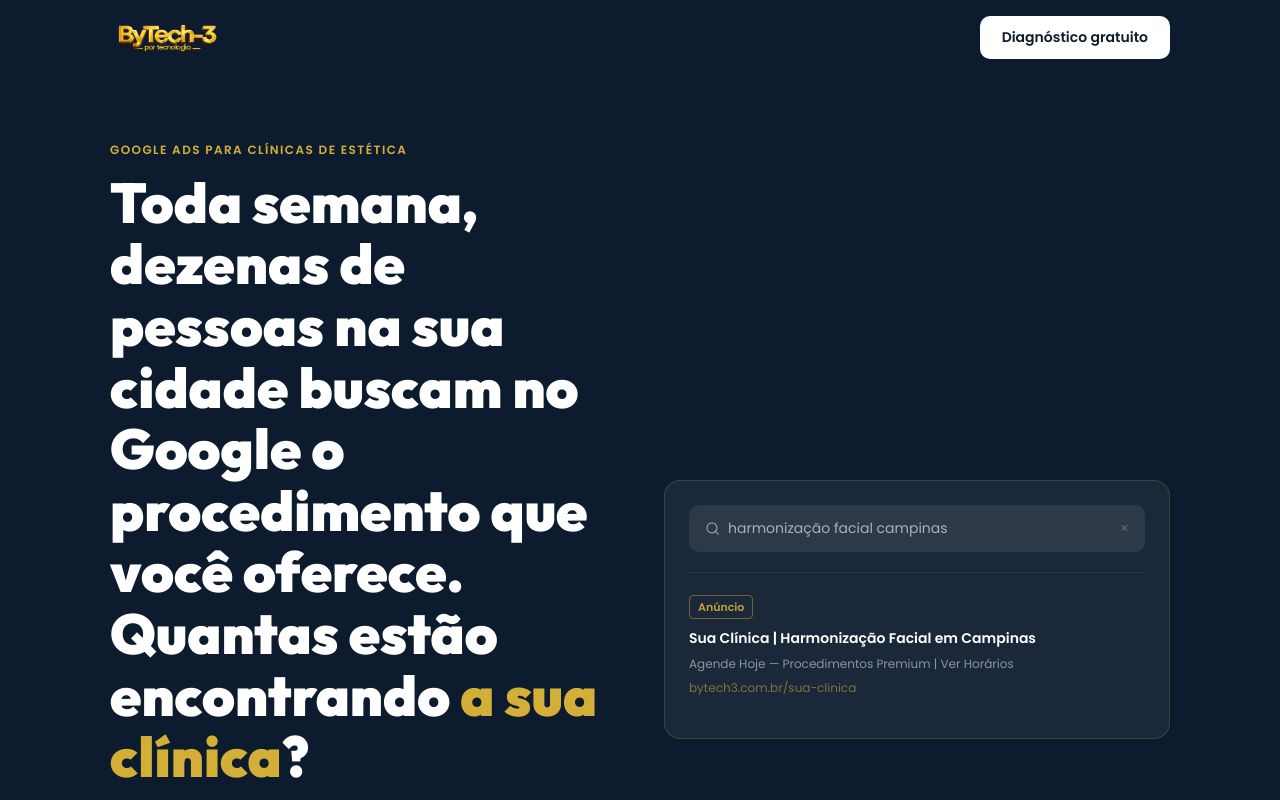
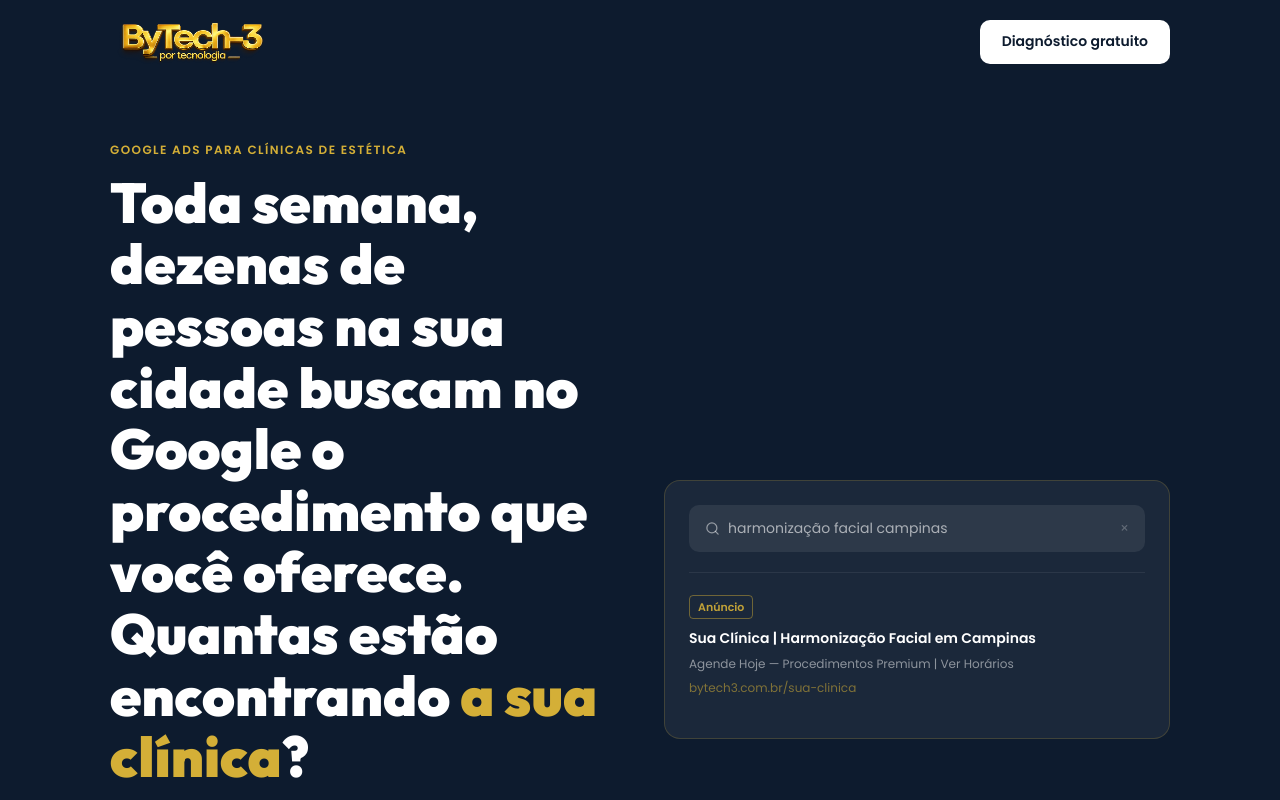
Before and after one commit to ByTech-3/lp-clinica-estetica, a Next.js app: page /estetica in a window 1280 px wide. Shown: the top 800 px of the page. Built offline with nearby package versions, Linux system fonts and the light colour scheme.

Commit message:
fix: aumenta logo navbar 52px e footer 44px

```diff
--- a/src/app/globals.css
+++ b/src/app/globals.css
@@ -148,8 +148,8 @@ img { max-width: 100%; display: block; }
   color: #fff;
   letter-spacing: -0.02em;
 }
-.navbar-logo img { height: 36px; width: auto; display: block; }
-.footer-logo img  { height: 32px; width: auto; display: block; }
+.navbar-logo img { height: 52px; width: auto; display: block; }
+.footer-logo img  { height: 44px; width: auto; display: block; }
 
 /* ── HERO ───────────────────────────────── */
 .hero {
```
